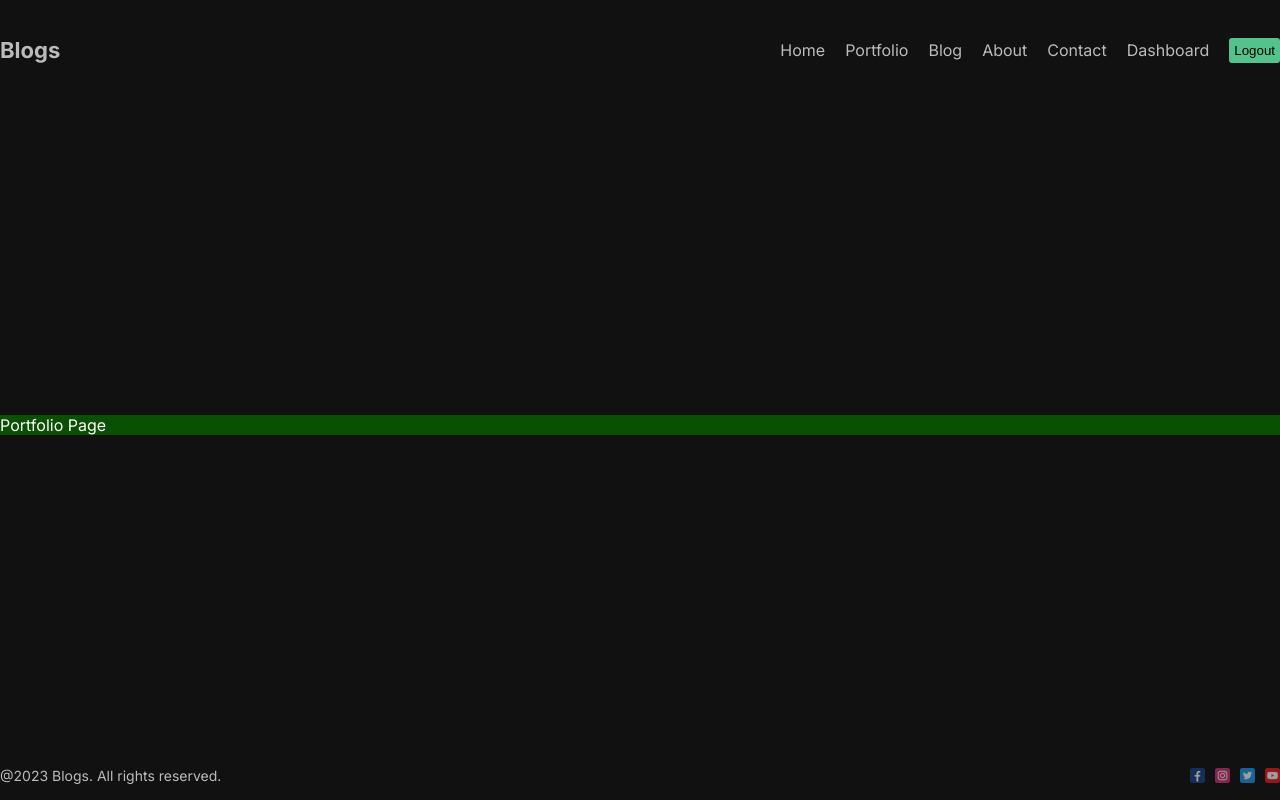
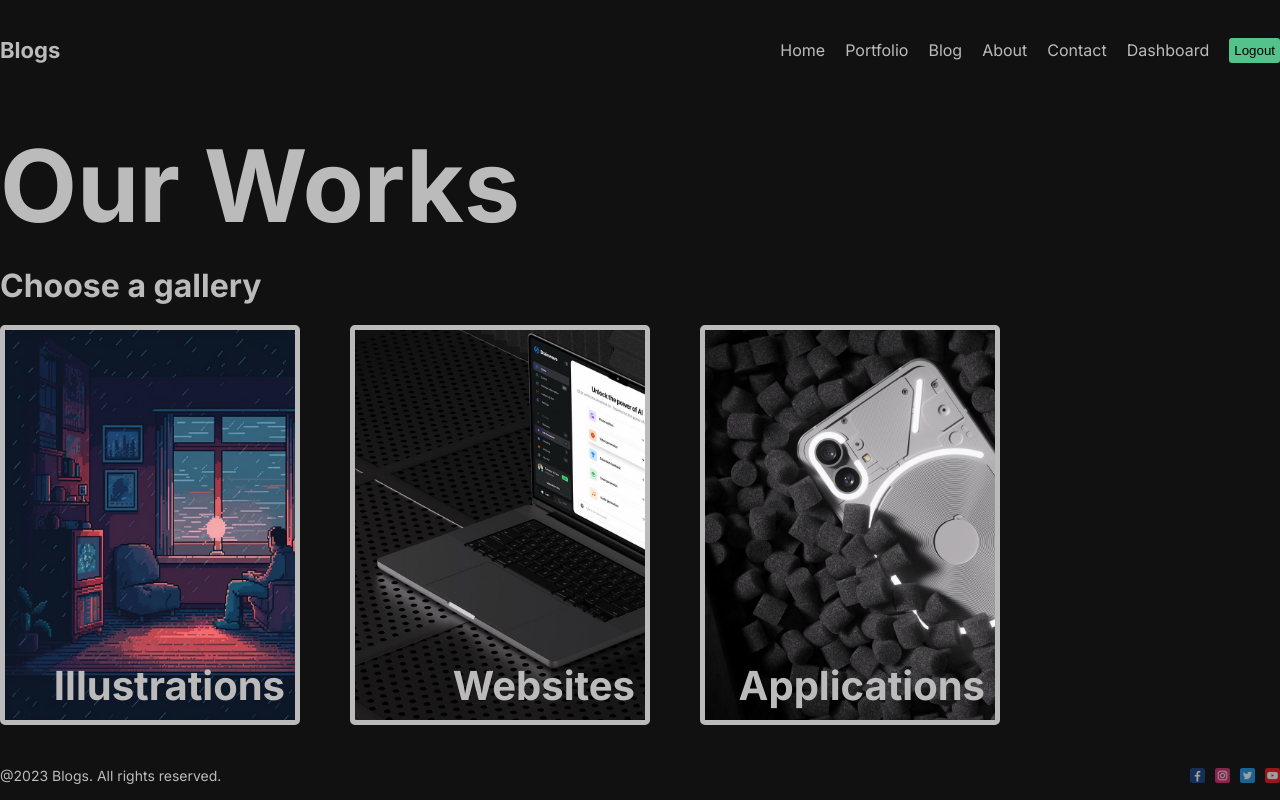
Before and after one commit to Nabeel-Chhipa/Next.js-fullstack-blog-app, a Next.js app: page /portfolio in a window 1280 px wide. Built offline with nearby package versions, Linux system fonts and the light colour scheme.

Commit message:
add portfolio page

```diff
--- /dev/null
+++ b/src/app/portfolio/layout.jsx
@@ -0,0 +1,13 @@
+import React from 'react'
+import style from './page.module.css'
+
+const Layout = ({children}) => {
+  return (
+    <div>
+        <h1 className={style.mainTitle}>Our Works</h1>
+        {children}
+    </div>
+  )
+}
+
+export default Layout
--- a/src/app/portfolio/page.jsx
+++ b/src/app/portfolio/page.jsx
@@ -1,9 +1,23 @@
+import Link from 'next/link'
 import React from 'react'
 import style from './page.module.css'
 
 const Portfolio = () => {
   return (
-    <div className={style.container}>Portfolio Page</div>
+    <div className={style.container}>
+      <h1 className={style.title}>Choose a gallery</h1>
+      <div className={style.items}>
+        <Link href='/portfolio/illustrations' className={style.item}>
+          <span className={style.itemTitle}>Illustrations</span>
+        </Link>
+        <Link href='/portfolio/websites' className={style.item}>
+          <span className={style.itemTitle}>Websites</span>
+        </Link>
+        <Link href='/portfolio/applications' className={style.item}>
+          <span className={style.itemTitle}>Applications</span>
+        </Link>
+      </div>
+    </div>
   )
 }
 
--- a/src/app/portfolio/page.module.css
+++ b/src/app/portfolio/page.module.css
@@ -1,4 +1,40 @@
+.mainTitle {
+    font-size: 100px;
+}
 .container {
-    background-color: rgb(10, 80, 3);
-    color: rgb(255, 255, 255);
+
 }
+.title {
+    margin: 20px 0px;
+}
+.items {
+    display: flex;
+    gap: 50px;
+}
+.item {
+    border: 5px solid #bbb;
+    border-radius: 5px;
+    width: 300px;
+    height: 400px;
+    position: relative;
+    background-size: cover;
+}
+.item:nth-child(1) {
+    background-image: url('/illustration.png');
+}
+.item:nth-child(2) {
+    background-image: url('/websites.jpg');
+}
+.item:nth-child(3) {
+    background-image: url('/apps.jpg');
+}
+.itemTitle {
+    position: absolute;
+    right: 10px;
+    bottom: 10px;
+    font-size: 40px;
+    font-weight: bold;
+}
+.item:hover .itemTitle {
+    color: #53c28b;
+}
```
